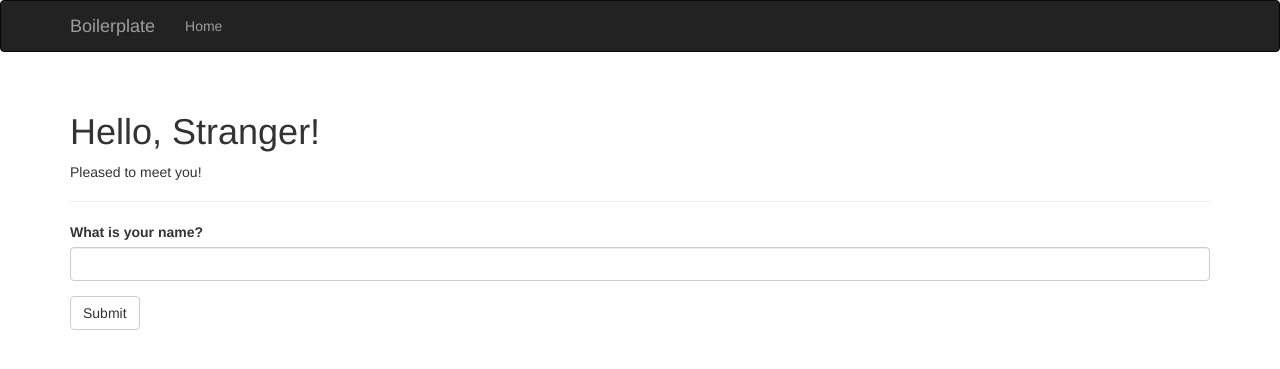
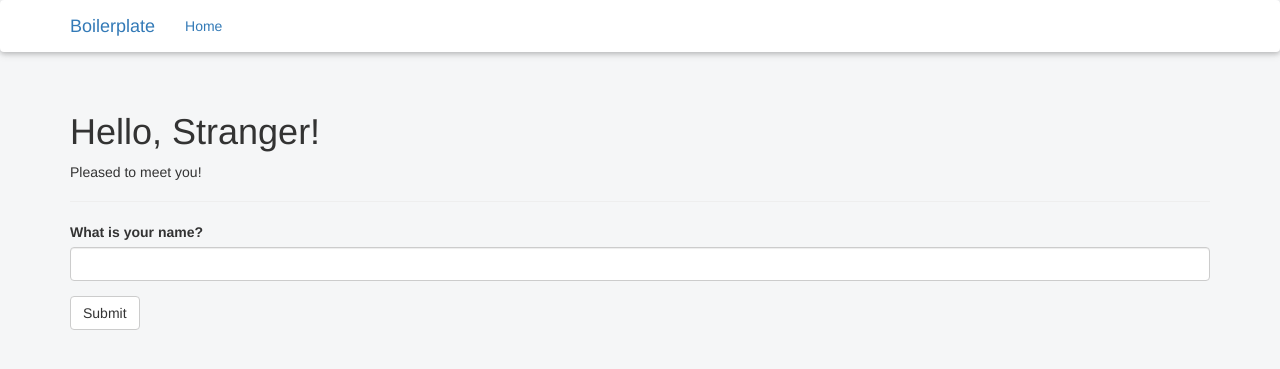
Before and after one commit to pdamoune/boilerplate, a Flask app: page / in a window 1280 px wide. Shown: the top 369 px of the page. Run offline with Flask 2, Linux system fonts and the light colour scheme; some libraries are stand-ins or nearby versions.

Commit message:
custom of the navbar

```diff
--- a/app/static/styles.css
+++ b/app/static/styles.css
@@ -0,0 +1,10 @@
+
+
+body {
+    background-color: #f5f6f7;
+}
+
+.navbar {
+    background-color: white;
+    box-shadow: 0 2px 4px 0 rgba(0,0,0,0.16),0 2px 10px 0 rgba(0,0,0,0.12);
+}
--- a/app/templates/base.html
+++ b/app/templates/base.html
@@ -6,10 +6,11 @@
 {{ super() }}
 <link rel="shortcut icon" href="{{ url_for('static', filename='favicon.ico') }}" type="image/x-icon">
 <link rel="icon" href="{{ url_for('static', filename='favicon.ico') }}" type="image/x-icon">
+<link rel="stylesheet" href="{{url_for('static', filename='styles.css')}}">
 {% endblock %}
 
 {% block navbar %}
-<div class="navbar navbar-inverse" role="navigation">
+<div class="navbar" role="navigation">
     <div class="container">
         <div class="navbar-header">
             <button type="button" class="navbar-toggle" data-toggle="collapse" data-target=".navbar-collapse">
--- a/app/templates/index.htm
+++ b/app/templates/index.htm
@@ -1,7 +1,7 @@
 {% extends "base.html" %}
 {% import "bootstrap/wtf.html" as wtf %}
 
-{% block title %}Flasky{% endblock %}
+{% block title %}Boilerplate{% endblock %}
 
 {% block page_content %}
 <div class="page-header">
```
